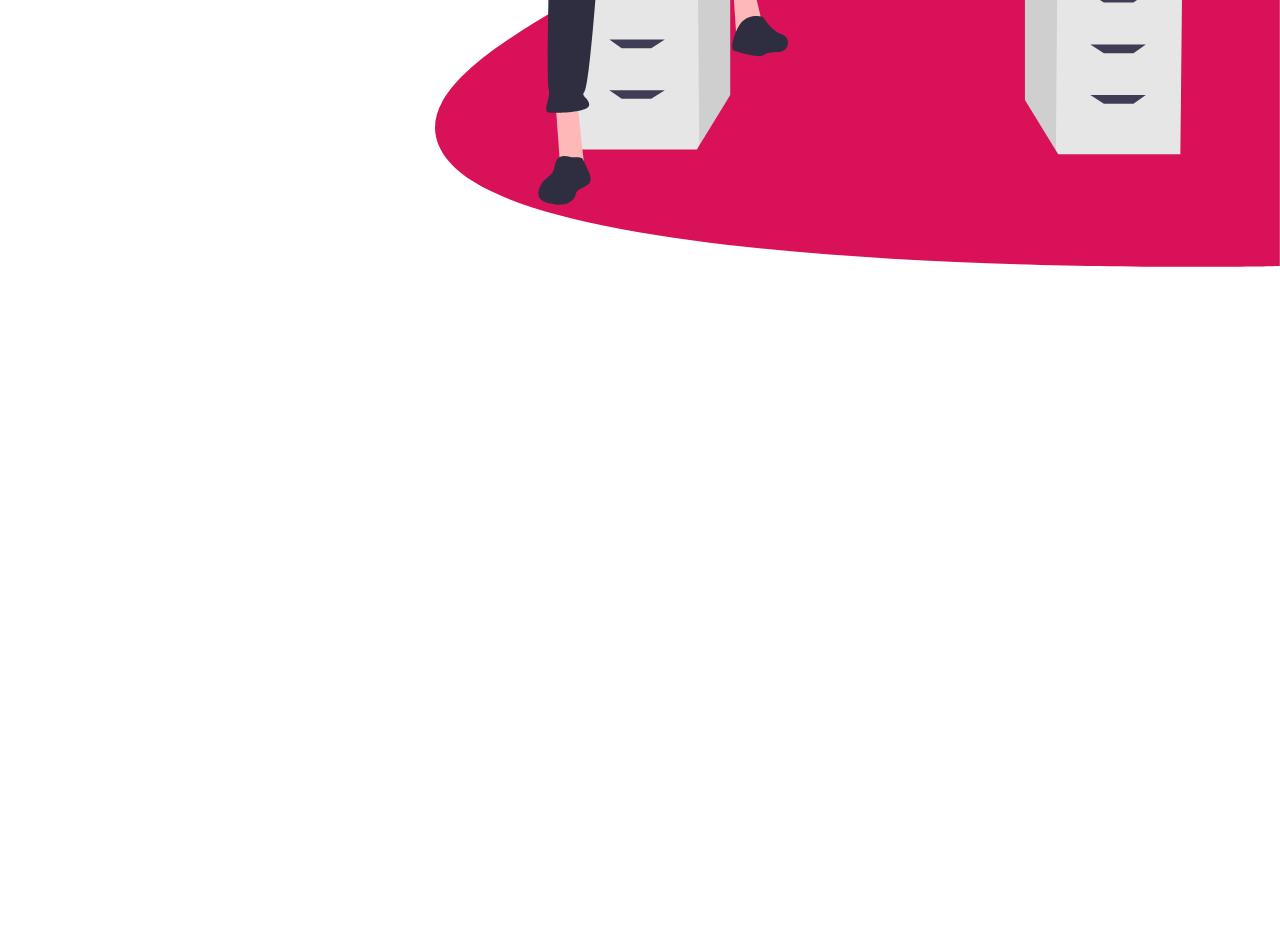
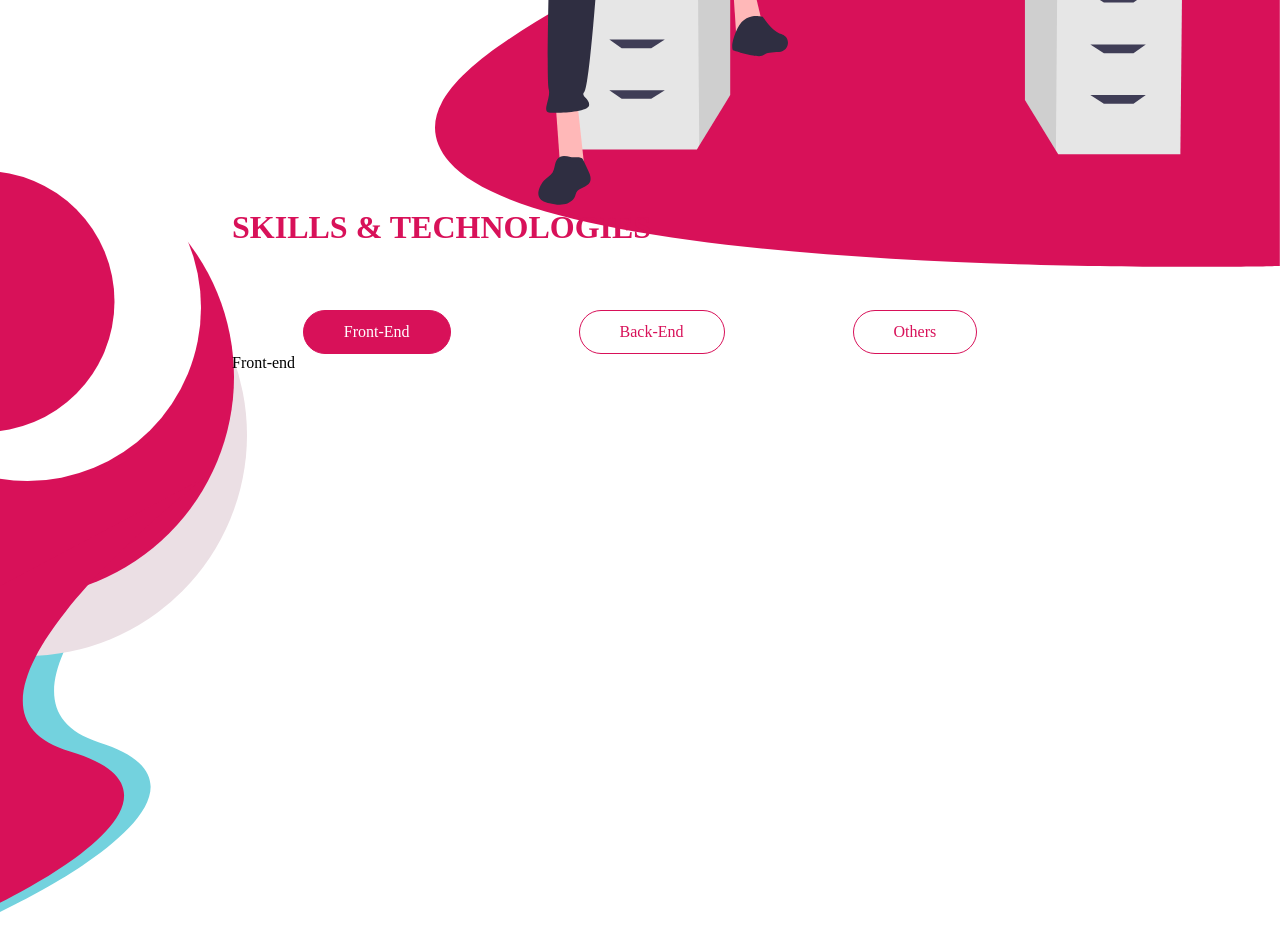
Before and after one commit to elarous/portfolio, a Gatsby site: page / in a window 1280 px wide. Shown: the part 660-1610 px from the top of the page. Before the commit the page ends 927 px from the top, so only its background shows below. Built offline with nearby package versions, Linux system fonts and the light colour scheme; Gatsby itself is replaced by a stand-in of ours.

Commit message:
feat: add empty Skills section

```diff
--- a/package.json
+++ b/package.json
@@ -26,6 +26,7 @@
     "gatsby-plugin-styled-components": "^3.6.0",
     "gatsby-source-filesystem": "^2.7.0",
     "gatsby-transformer-sharp": "^2.8.0",
+    "pure-react-carousel": "^1.27.6",
     "react": "^16.13.1",
     "react-dom": "^16.13.1",
     "react-helmet": "^6.1.0",
--- a/src/components/Button/index.jsx
+++ b/src/components/Button/index.jsx
@@ -1,11 +1,16 @@
-import React from 'react'
-import { BaseButton, BaseButtonLink } from './style'
+import React from "react";
+import { BaseButton, BaseButtonLink, BaseOutlinedButton } from "./style";
 
 function Button({ link, children, ...props }) {
-  return link ?
+  return link ? (
     <BaseButtonLink {...props}>{children}</BaseButtonLink>
-    :
+  ) : (
     <BaseButton {...props}>{children}</BaseButton>
+  );
 }
 
-export default Button
+export function OutlinedButton({ children, selected, ...props }) {
+  return <BaseOutlinedButton {...props} selected={selected}>{children}</BaseOutlinedButton>;
+}
+
+export default Button;
--- a/src/components/Button/style.js
+++ b/src/components/Button/style.js
@@ -20,3 +20,10 @@
   ${baseStyle}
   text-decoration: none;
 `
+
+export const BaseOutlinedButton = styled.button`
+  ${baseStyle}
+  background: ${props => props.selected ? props.theme.colors.primary : 'white'};
+  border: 1px solid ${props => props.theme.colors.primary};
+  color: ${props => props.selected ? 'white' : props.theme.colors.primary};
+`
--- a/src/components/Header/index.jsx
+++ b/src/components/Header/index.jsx
@@ -1,4 +1,3 @@
-import { Link } from "gatsby";
 import React from "react";
 import {
   Container,
--- a/src/components/Header/style.js
+++ b/src/components/Header/style.js
@@ -8,7 +8,7 @@
   display: flex;
   justify-content: space-between;
   align-items: center;
-  margin: ${props => props.theme.sizes(4)} ${props => props.theme.sizes(20)};
+  margin: ${props => props.theme.sizes(4)} 0;
 `
 
 export const Logo = styled.div`
--- a/src/components/Hero/style.js
+++ b/src/components/Hero/style.js
@@ -3,7 +3,6 @@
 
 export const Container = styled.div`
   margin-top: ${props => props.theme.sizes(20)};
-  margin-left: ${props => props.theme.sizes(20)};
 
 `
 
--- /dev/null
+++ b/src/components/Section/index.jsx
@@ -0,0 +1,14 @@
+import React from "react";
+import { Container, Header } from "./style";
+
+function Section({ title, tag, children }) {
+  return (
+    <Container>
+      <a href="#" name={tag} />
+      <Header>{title}</Header>
+      {children}
+    </Container>
+  );
+}
+
+export default Section;
--- /dev/null
+++ b/src/components/Section/style.js
@@ -0,0 +1,15 @@
+import styled from 'styled-components'
+
+export const Container = styled.div`
+  height: 100vh;
+  margin: 0;
+  box-sizing: border-box;
+  padding: ${props => props.theme.sizes(5)} ${props => props.theme.sizes(28)};
+`
+
+export const Header = styled.h1`
+  color: ${props => props.theme.colors.primary};
+  font-size: ${props => props.theme.sizes(4)};
+  text-transform: uppercase;
+  font-family: ${props => props.theme.fonts.main};
+`
--- /dev/null
+++ b/src/components/Skills/index.jsx
@@ -0,0 +1,50 @@
+import React, { useState } from "react";
+import Section from "../Section";
+import {
+  Nav,
+  Container,
+  Illustration,
+  CategoryBtn,
+  SliderContainer,
+  SkillsSlider,
+  SkillsSlide
+} from "./style";
+import {
+  CarouselProvider,
+  ButtonBack,
+  ButtonNext,
+} from "pure-react-carousel";
+import "pure-react-carousel/dist/react-carousel.es.css";
+
+function Skills() {
+  const [index, setIndex] = useState(0)
+
+  return (
+    <Section title="skills & technologies" tag="skills">
+      <Container>
+        <Illustration />
+        <Nav>
+          <CategoryBtn selected={index === 0} onClick={() => setIndex(0)}>Front-End</CategoryBtn>
+          <CategoryBtn selected={index === 1} onClick={() => setIndex(1)}>Back-End</CategoryBtn>
+          <CategoryBtn selected={index === 2} onClick={() => setIndex(2)}>Others</CategoryBtn>
+        </Nav>
+        <SliderContainer>
+          <CarouselProvider
+            naturalSlideHeight={125}
+            naturalSlideWidth={100}
+            totalSlides={3}
+            currentSlide={index}
+          >
+            <SkillsSlider >
+              <SkillsSlide index={0}>Front-end</SkillsSlide>
+              <SkillsSlide index={1}>Back-end</SkillsSlide>
+              <SkillsSlide index={2}>Other</SkillsSlide>
+            </SkillsSlider>
+          </CarouselProvider>
+        </SliderContainer>
+      </Container>
+    </Section>
+  );
+}
+
+export default Skills;
--- /dev/null
+++ b/src/components/Skills/style.js
@@ -0,0 +1,50 @@
+import styled from 'styled-components'
+import IllustrationSVG from "../../images/illustration2.svg";
+import { OutlinedButton } from '../Button'
+import {
+  CarouselProvider,
+  Slider,
+  Slide,
+  ButtonBack,
+  ButtonNext,
+} from "pure-react-carousel";
+
+export const Container = styled.div`
+  position: relative;
+`
+
+export const Illustration = styled(IllustrationSVG)`
+  position: absolute;
+  left: -${props => props.theme.sizes(55)};
+  top: -${props => props.theme.sizes(22)};
+
+`
+
+export const Nav = styled.div`
+  display: flex;
+  justify-content: center;
+  margin-top: ${props => props.theme.sizes(8)};
+`
+
+export const CategoryBtn = styled(OutlinedButton)`
+  display: block;
+  margin: 0  ${props => props.theme.sizes(8)};
+  cursor: pointer;
+  transition: 0.3s background, 0.3s color, 0.3s box-shadow;
+  &:hover {
+    box-shadow: ${props => props.theme.shadows.high};
+    color: white;
+    background: ${props => props.theme.colors.primary};
+  }
+`
+
+export const SliderContainer = styled.div`
+`
+
+export const SkillsSlider = styled(Slider)`
+  height: ${props => props.theme.sizes(40)};
+`
+
+export const SkillsSlide = styled(Slide)`
+
+`
--- a/src/pages/index.js
+++ b/src/pages/index.js
@@ -3,16 +3,21 @@
 import theme from "../theme";
 import Header from "../components/Header";
 import Hero from "../components/Hero";
-import "fontsource-open-sans"
+import Skills from "../components/Skills";
+import Section from "../components/Section";
+import "fontsource-open-sans";
 
 // markup
 const IndexPage = () => {
   return (
     <ThemeProvider theme={theme}>
       <main>
-        <title>Oussama El Arbaoui </title>
-        <Header />
-        <Hero />
+        <title>Oussama El Arbaoui</title>
+        <Section>
+          <Header />
+          <Hero />
+        </Section>
+        <Skills />
       </main>
     </ThemeProvider>
   );
--- a/src/theme.js
+++ b/src/theme.js
@@ -11,6 +11,9 @@
     logo: 'Cookie',
     header: 'Courier New',
     main: 'Cantarell'
+  },
+  shadows: {
+    high: ' 0  5px 10px rgba(154,160,185,0.05), 0 15px 40px rgba(166,173,201,0.2);'
   }
 }
 
```
Also changed, not shown: src/images/illustration2.svg (added), 1 other file.
